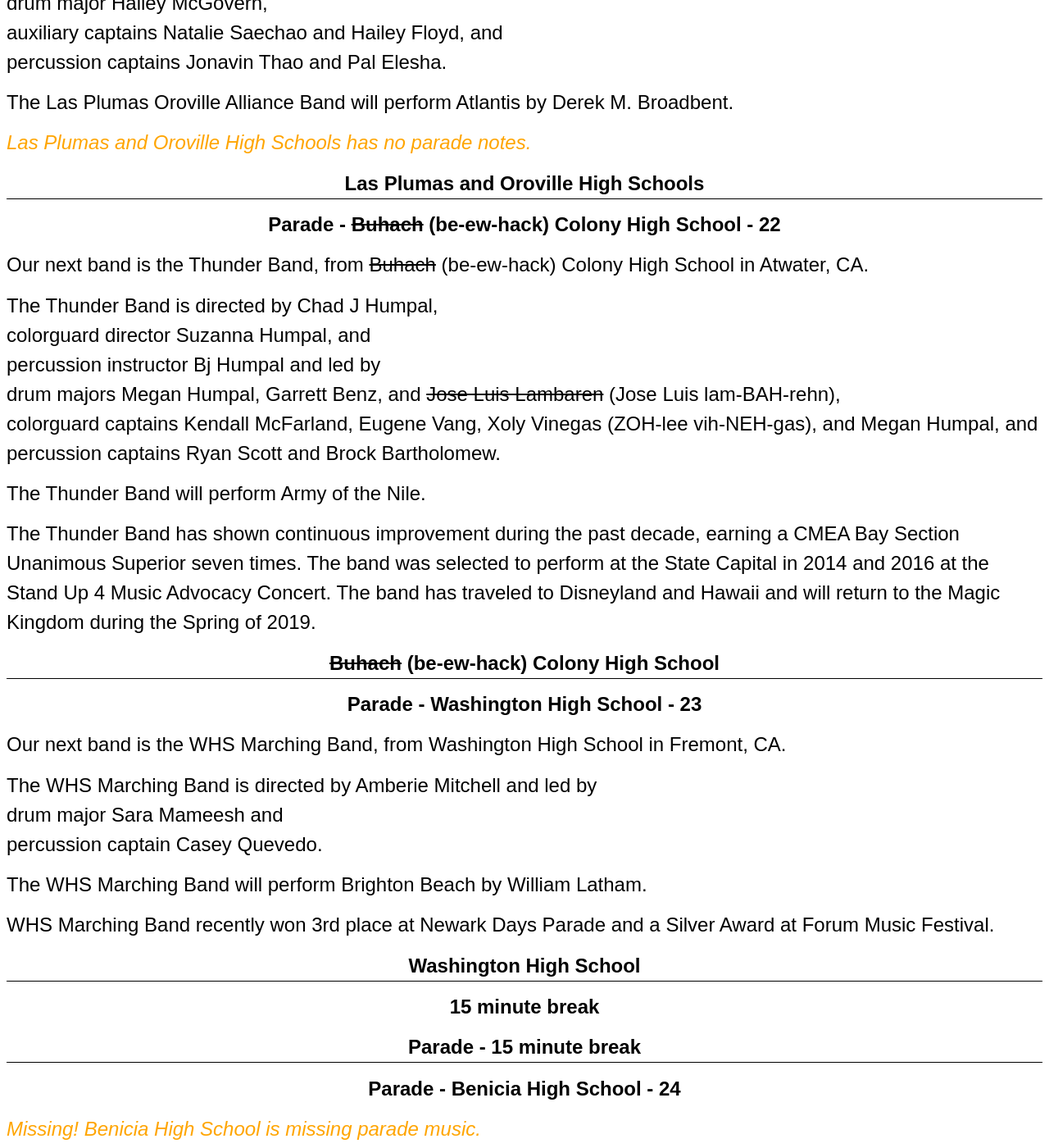
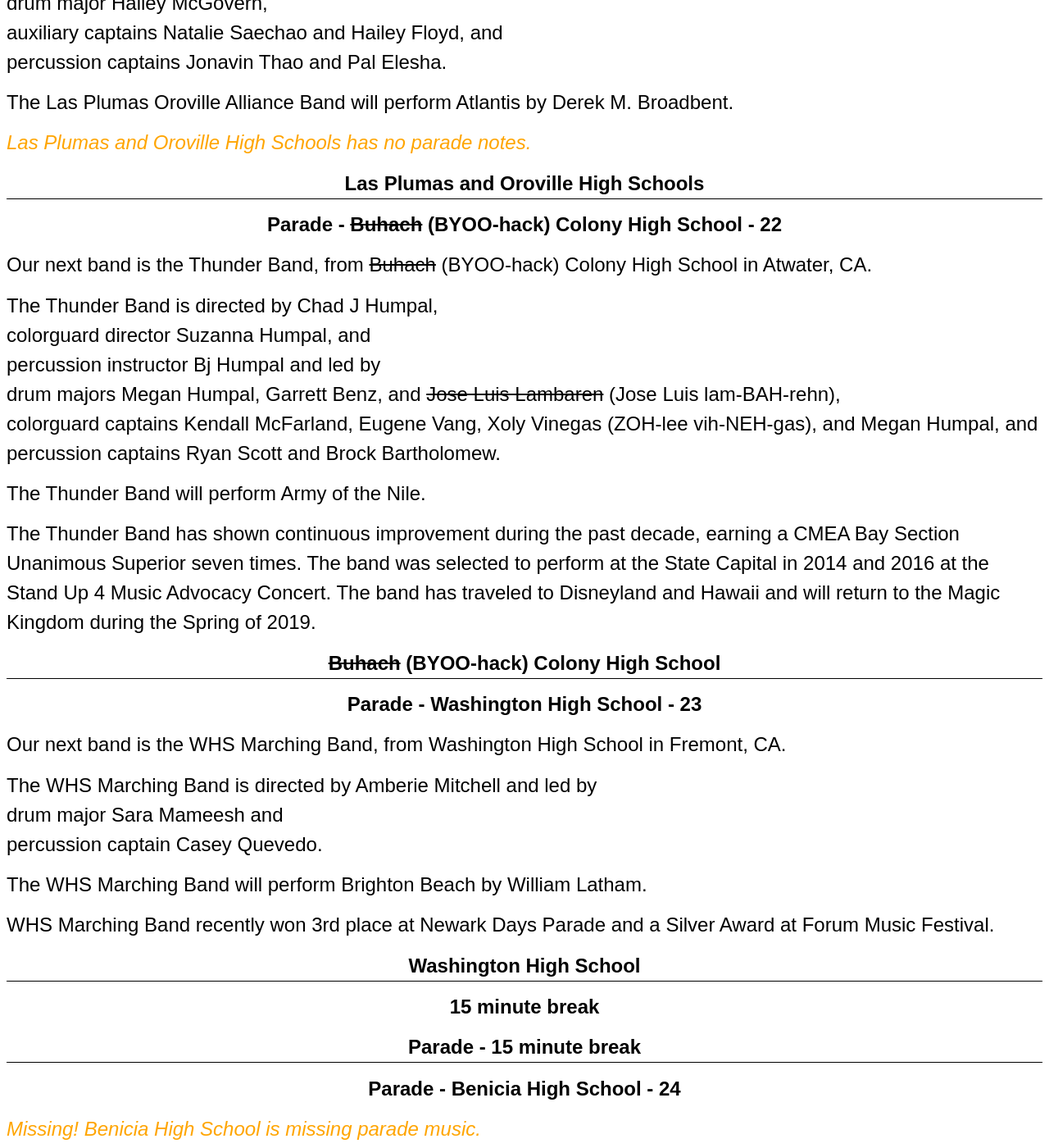
Before and after one commit to ericberdahl/band-review, a Jekyll site: the page built from review.html, in a window 1280 px wide and 1400 px high, scrolled down 9781 px. Shown: the whole window at 82% size. Built offline with Jekyll 4.4.1, drawn with Linux system fonts in a browser that asks for light colours; some of the changed text lies outside the part shown.

Commit message:
Updated school data.

```diff
--- a/_schools/armijo-hs.html
+++ b/_schools/armijo-hs.html
@@ -9,8 +9,4 @@ city: "Fairfield, CA"
 
 directors:
   - "Louise Jacob"
-
-#other_directors:
-#  instructed by:
-#    - "Collin Apperson"
 ---
--- a/_schools/buhach-colony-hs.html
+++ b/_schools/buhach-colony-hs.html
@@ -3,7 +3,7 @@ key: "buhach colony hs"
 
 nickname: "Thunder Band"
 
-name: "<del>Buhach</del> (be-ew-hack) Colony High School"
+name: "<del>Buhach</del> (BYOO-hack) Colony High School"
 
 city: "Atwater, CA"
 
--- a/_schools/ingrid-b-lacy-ms.html
+++ b/_schools/ingrid-b-lacy-ms.html
@@ -8,5 +8,5 @@ name: "Ingrid B. Lacy and Ocean Shore Schools"
 city: "Pacifica, CA"
 
 directors:
-  - "Jerry W. Downs"
+  - "Ben Gower"
 ---
--- a/_schools/jesse-bethel-hs.html
+++ b/_schools/jesse-bethel-hs.html
@@ -10,6 +10,4 @@ city: "Vallejo, CA"
 directors:
   - "Linda Kingston"
   - "Alan Perkins"
-#  - "Jeff Dickey"
 ---
-<span class="missing">Master schedule and team info sheet have different list of directors.</span>
--- a/_schools/st-francis-hs.html
+++ b/_schools/st-francis-hs.html
@@ -8,5 +8,5 @@ name: "Saint Francis High School"
 city: "Mountain View, CA"
 
 directors:
-  - "<del>Javier Cerna</del> (Javier SUR-nah)"
+  - "<del>Javier Cerna</del> (Javier SEHR-nah)"
 ---
--- a/_schools/washington-hs.html
+++ b/_schools/washington-hs.html
@@ -9,5 +9,4 @@ city: "Fremont, CA"
 
 directors:
    - "Amberie Mitchell"
-#  - "Mateo Rivera"
 ---
```
